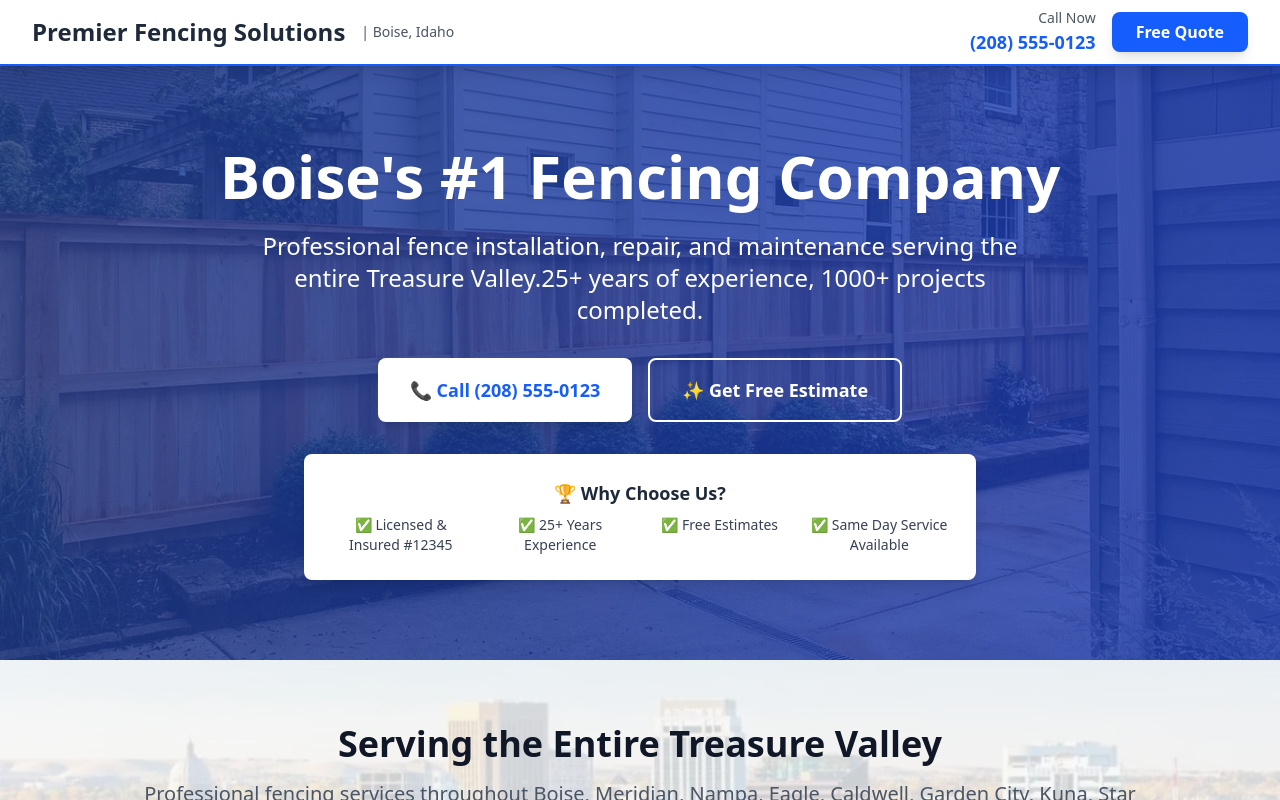
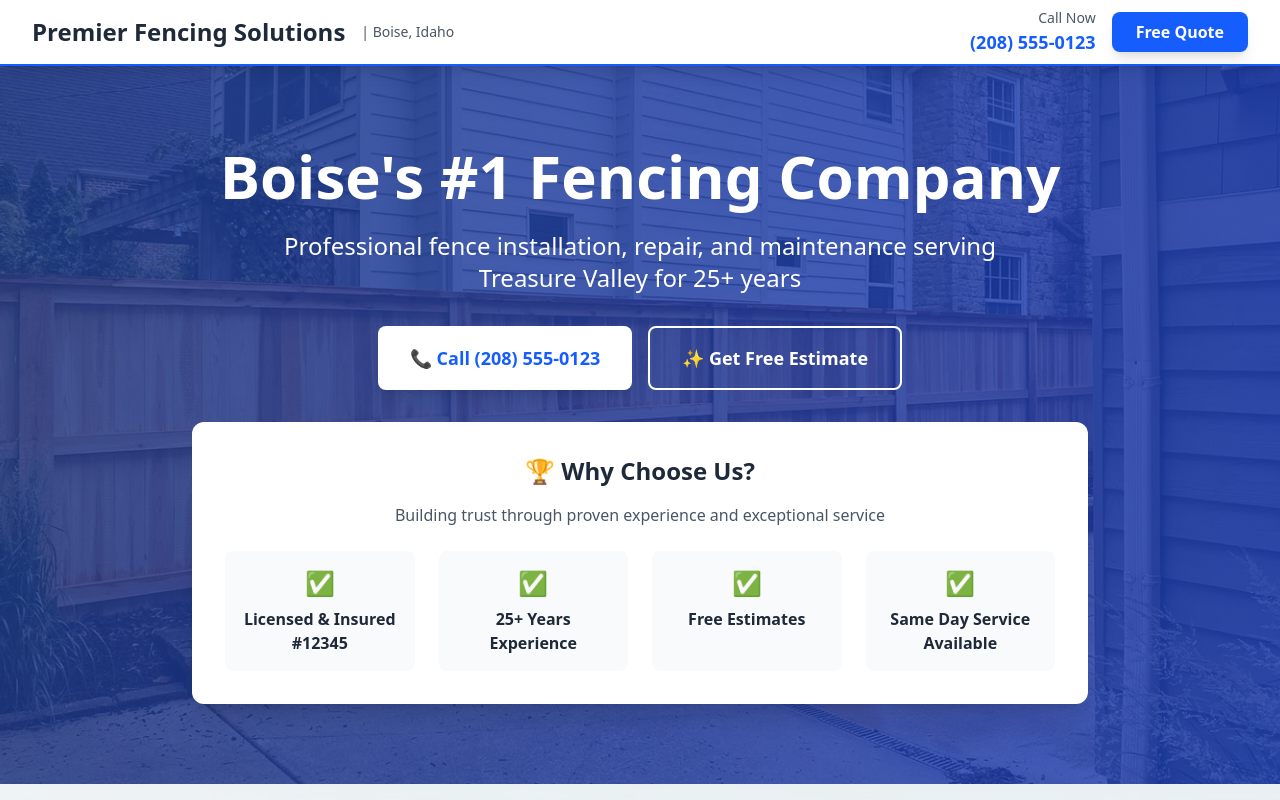
Before and after one commit to austinrodgers/roofing, a Next.js app: page / in a window 1280 px wide. Shown: the top 800 px of the page. Built offline with nearby package versions, Linux system fonts and the light colour scheme.

Commit message:
Enhance Why Choose Us section and update hero text for better trust building

```diff
--- a/src/app/page.tsx
+++ b/src/app/page.tsx
@@ -55,8 +55,7 @@ export default function Home() {
               Boise&apos;s #1 Fencing Company
             </h2>
             <p className="text-xl md:text-2xl mb-8 max-w-3xl mx-auto">
-              Professional fence installation, repair, and maintenance serving the entire Treasure Valley.
-              {siteConfig.brand.yearsExperience} years of experience, {siteConfig.brand.projectsCompleted} projects completed.
+              Professional fence installation, repair, and maintenance serving Treasure Valley for 25+ years
             </p>
             <div className="flex flex-col sm:flex-row gap-4 justify-center mb-8">
               <a
@@ -72,13 +71,28 @@ export default function Home() {
                 ✨ Get Free Estimate
               </a>
             </div>
-            <div className="bg-white bg-opacity-95 backdrop-blur-sm rounded-lg p-6 max-w-2xl mx-auto border border-white/20 shadow-lg">
-              <p className="text-lg font-semibold mb-2 text-gray-800">🏆 Why Choose Us?</p>
-              <div className="grid grid-cols-2 md:grid-cols-4 gap-4 text-sm">
-                <div className="text-gray-700 font-medium">✅ {siteConfig.brand.license}</div>
-                <div className="text-gray-700 font-medium">✅ {siteConfig.brand.yearsExperience} Years Experience</div>
-                <div className="text-gray-700 font-medium">✅ Free Estimates</div>
-                <div className="text-gray-700 font-medium">✅ Same Day Service Available</div>
+            <div className="bg-white bg-opacity-95 backdrop-blur-sm rounded-xl p-8 max-w-4xl mx-auto border border-white/20 shadow-xl">
+              <div className="text-center mb-6">
+                <p className="text-2xl font-bold mb-4 text-gray-800">🏆 Why Choose Us?</p>
+                <p className="text-gray-600 mb-6">Building trust through proven experience and exceptional service</p>
+              </div>
+              <div className="grid grid-cols-2 md:grid-cols-4 gap-6">
+                <div className="text-center p-4 bg-gray-50 rounded-lg">
+                  <div className="text-green-600 text-2xl mb-2">✅</div>
+                  <div className="text-gray-800 font-semibold text-base">{siteConfig.brand.license}</div>
+                </div>
+                <div className="text-center p-4 bg-gray-50 rounded-lg">
+                  <div className="text-green-600 text-2xl mb-2">✅</div>
+                  <div className="text-gray-800 font-semibold text-base">{siteConfig.brand.yearsExperience} Years Experience</div>
+                </div>
+                <div className="text-center p-4 bg-gray-50 rounded-lg">
+                  <div className="text-green-600 text-2xl mb-2">✅</div>
+                  <div className="text-gray-800 font-semibold text-base">Free Estimates</div>
+                </div>
+                <div className="text-center p-4 bg-gray-50 rounded-lg">
+                  <div className="text-green-600 text-2xl mb-2">✅</div>
+                  <div className="text-gray-800 font-semibold text-base">Same Day Service Available</div>
+                </div>
               </div>
             </div>
           </div>
```
